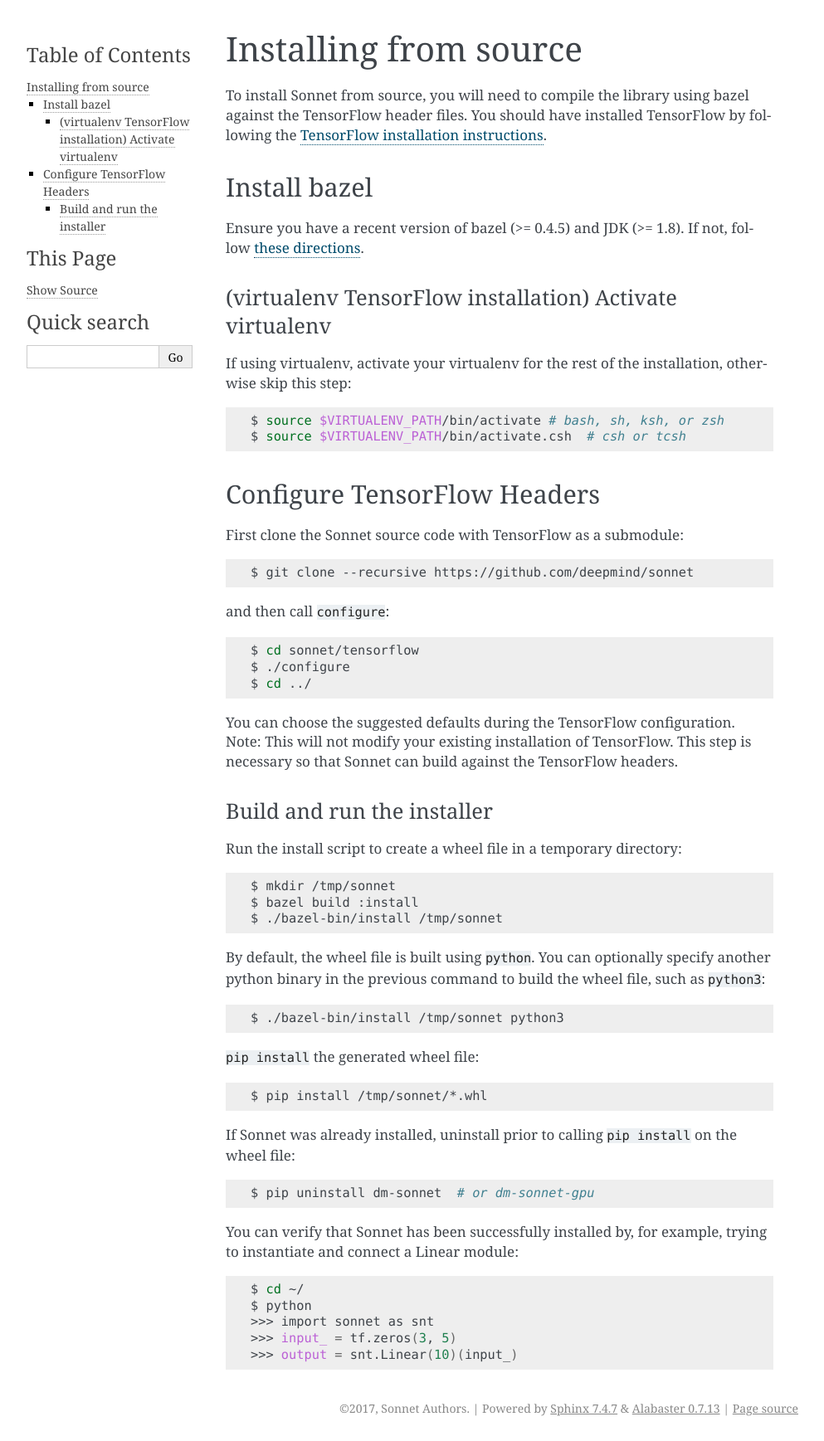
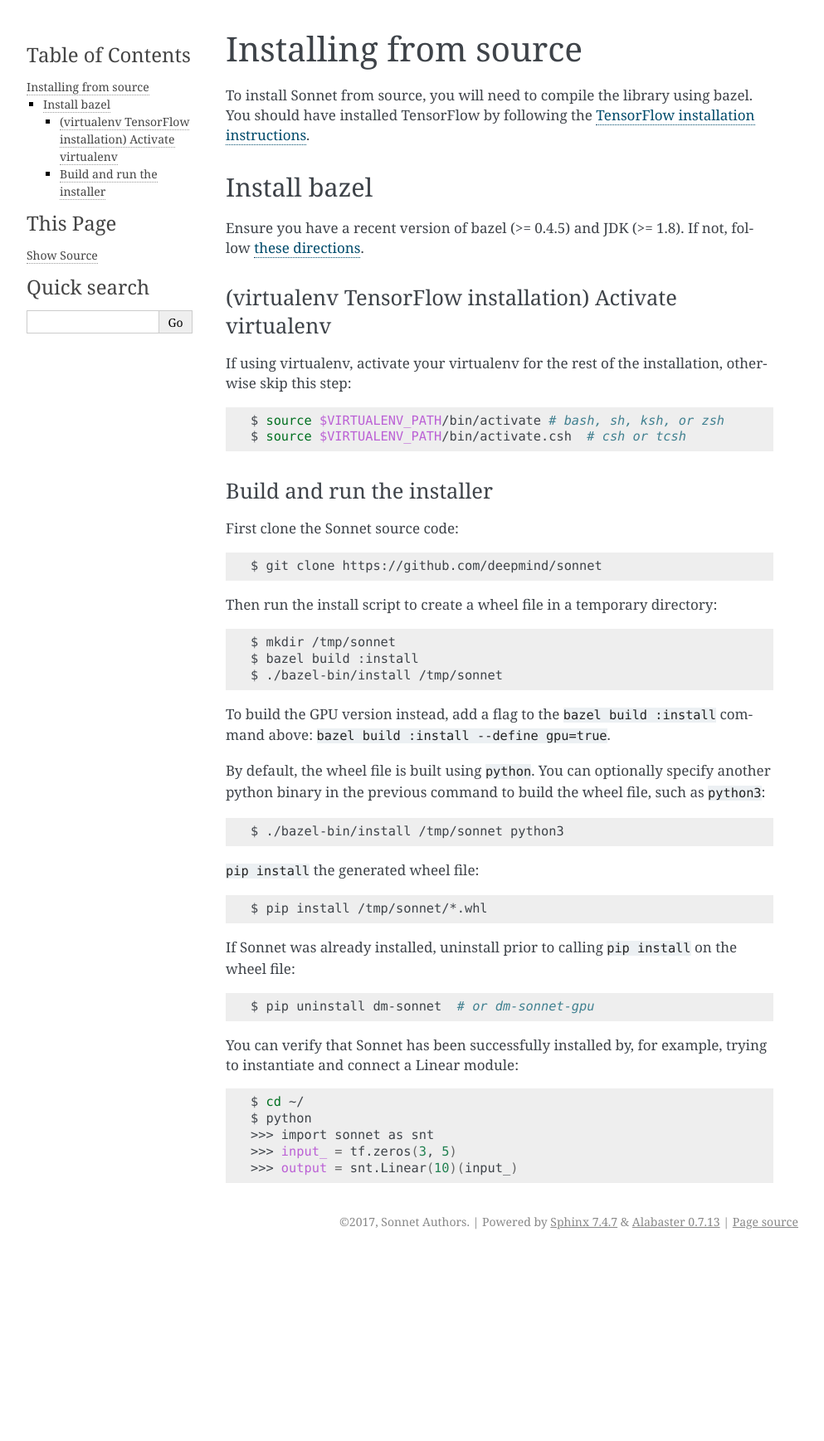
Before and after one commit to google-deepmind/sonnet, a Sphinx documentation site: the page built from docs/INSTALL.md, in a window 1280 px wide. Shown: the whole page at 83% size, without its empty margins (148-1141 px from the left). Built offline with Sphinx 7.4.7, drawn with Linux system fonts in a browser that asks for light colours; after the commit the page ends 1512 px from its top, so only the background shows below that.

Commit message:
Prepare code for removal of the tensorflow submodule.
PiperOrigin-RevId: 166207029

````diff
--- a/docs/INSTALL.md
+++ b/docs/INSTALL.md
@@ -1,8 +1,8 @@
 # Installing from source
 
-To install Sonnet from source, you will need to compile the library using bazel
-against the TensorFlow header files. You should have installed TensorFlow by
-following the [TensorFlow installation instructions](https://www.tensorflow.org/install/).
+To install Sonnet from source, you will need to compile the library using bazel.
+You should have installed TensorFlow by following the [TensorFlow installation
+instructions](https://www.tensorflow.org/install/).
 
 ## Install bazel
 
@@ -19,35 +19,24 @@
 $ source $VIRTUALENV_PATH/bin/activate.csh  # csh or tcsh
 ```
 
-## Configure TensorFlow Headers
+### Build and run the installer
 
-First clone the Sonnet source code with TensorFlow as a submodule:
+First clone the Sonnet source code:
 
 ```shell
-$ git clone --recursive https://github.com/deepmind/sonnet
+$ git clone https://github.com/deepmind/sonnet
 ```
 
-and then call `configure`:
-
-```shell
-$ cd sonnet/tensorflow
-$ ./configure
-$ cd ../
-```
-
-You can choose the suggested defaults during the TensorFlow configuration.
-Note: This will not modify your existing installation of TensorFlow. This step
-is necessary so that Sonnet can build against the TensorFlow headers.
-
-### Build and run the installer
-
-Run the install script to create a wheel file in a temporary directory:
+Then run the install script to create a wheel file in a temporary directory:
 
 ```shell
 $ mkdir /tmp/sonnet
 $ bazel build :install
 $ ./bazel-bin/install /tmp/sonnet
 ```
+
+To build the GPU version instead, add a flag to the `bazel build :install`
+command above: `bazel build :install --define gpu=true`.
 
 By default, the wheel file is built using `python`. You can optionally specify
 another python binary in the previous command to build the wheel file, such as
````
Also changed, not shown: 3 other files.
